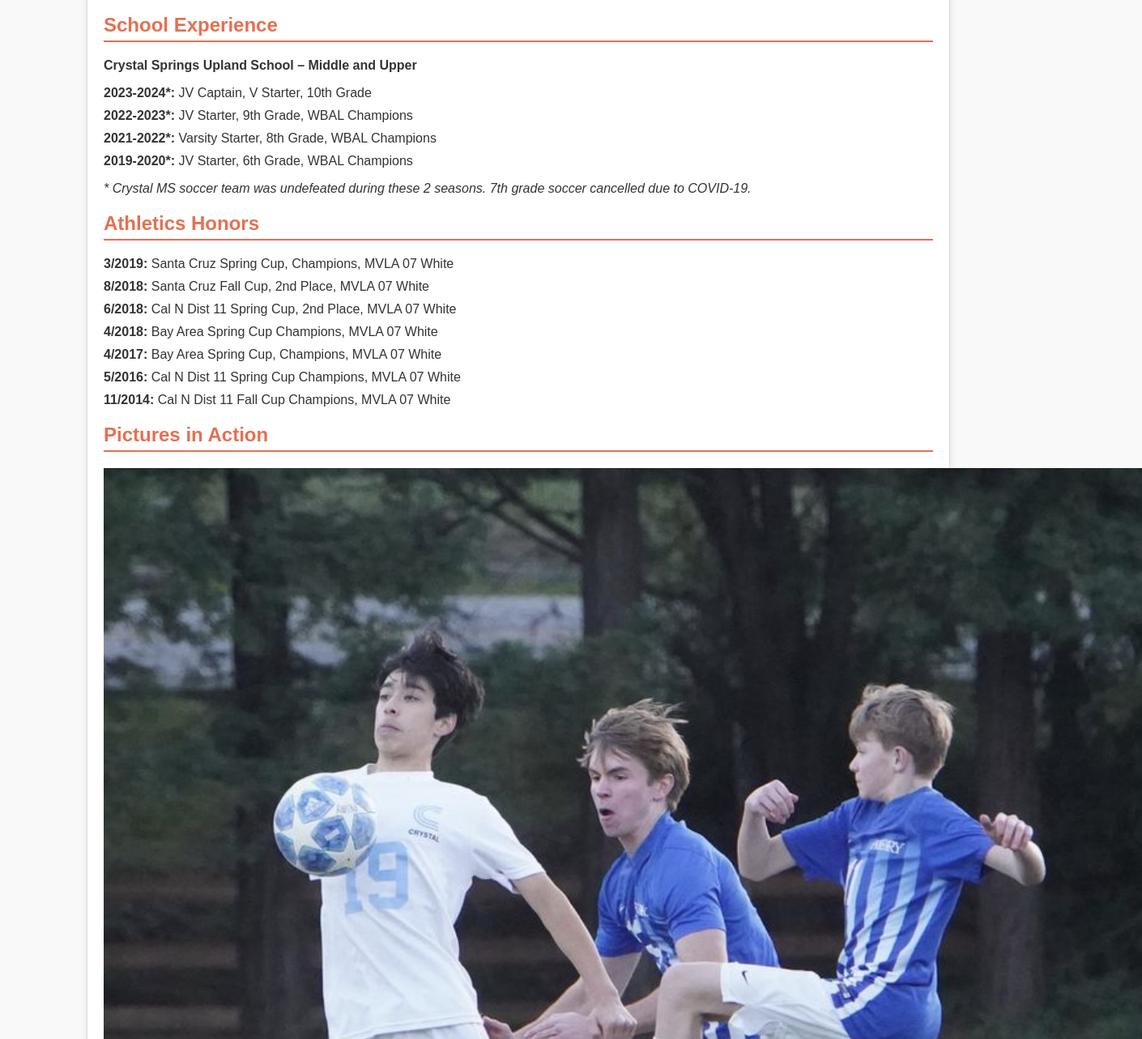
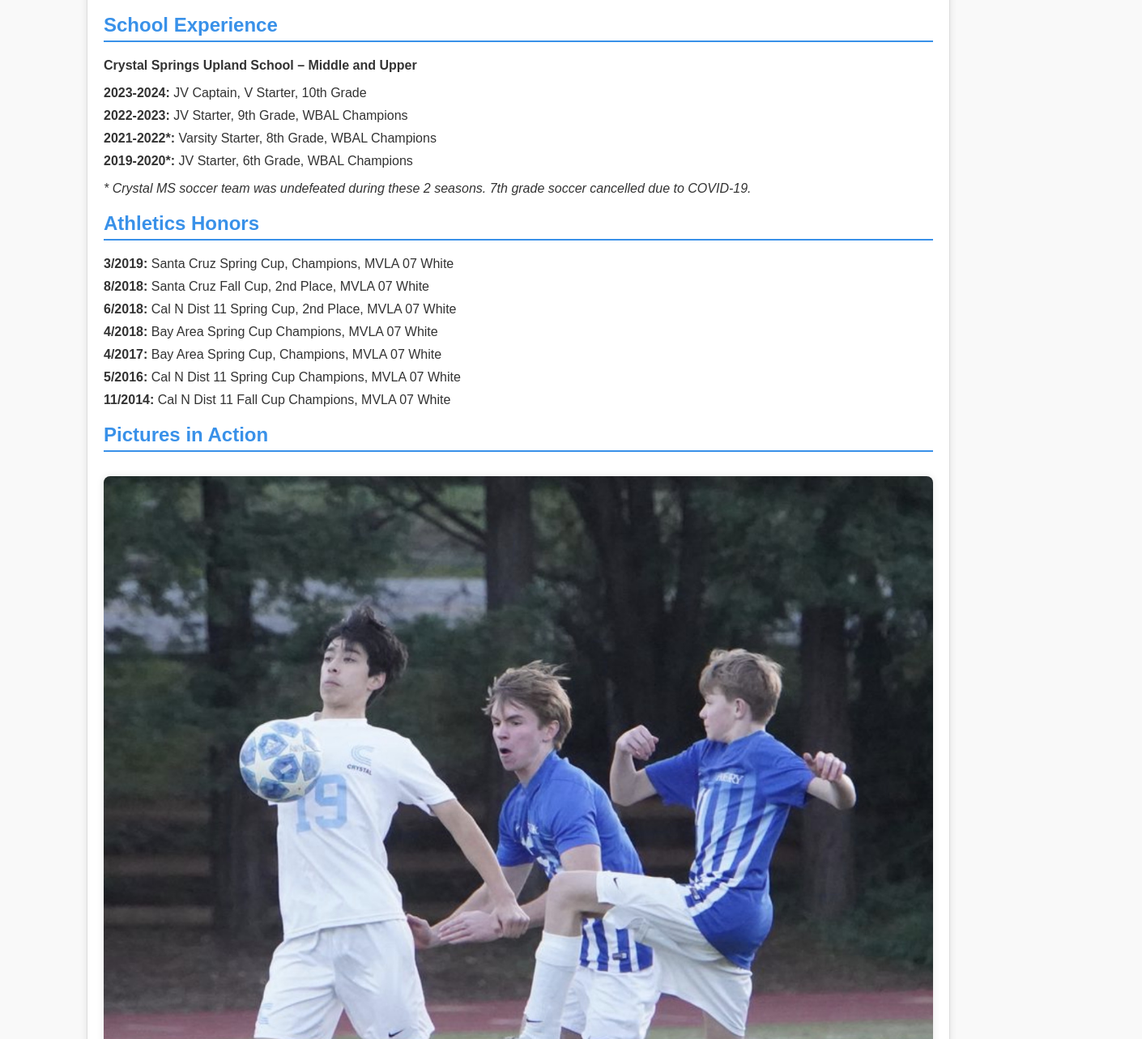
Before and after one commit to Cammm123/CameronWebsite, a plain HTML site: page soccer.html in a window 1280 px wide. Shown: the part 417-1700 px from the top of the page at 81% size, 1410 px wide, since content can reach past the window. Drawn offline with Linux system fonts and the light colour scheme.

Commit message:
cropping pictures, adjusting color

```diff
--- a/soccer.html
+++ b/soccer.html
@@ -58,9 +58,9 @@
             margin: 5px 0;
         }
         .section h2 {
-            border-bottom: 2px solid #e76f51;
+            border-bottom: 2px solid #3991e9;
             padding-bottom: 5px;
-            color: #e76f51;
+            color: #3991e9;
             font-weight: bold;
         }
         .section ul {
@@ -71,10 +71,18 @@
             margin-bottom: 10px;
         }
         .highlight {
-            background-color: #e76f51;
+            background-color: #3991e9;
             color: #fff;
             padding: 2px 6px;
             border-radius: 4px;
+        }
+        .pictures img {
+            width: 100%;
+            max-width: 100%;
+            height: auto;
+            margin-top: 10px;
+            border-radius: 8px;
+            box-shadow: 0 0 10px rgba(0, 0, 0, 0.1);
         }
     </style>
 </head>
@@ -108,8 +116,8 @@
         <h2>School Experience</h2>
         <p><strong>Crystal Springs Upland School – Middle and Upper</strong></p>
         <ul>
-            <li><strong>2023-2024*:</strong> JV Captain, V Starter, 10th Grade</li>
-            <li><strong>2022-2023*:</strong> JV Starter, 9th Grade, WBAL Champions</li>
+            <li><strong>2023-2024:</strong> JV Captain, V Starter, 10th Grade</li>
+            <li><strong>2022-2023:</strong> JV Starter, 9th Grade, WBAL Champions</li>
             <li><strong>2021-2022*:</strong> Varsity Starter, 8th Grade, WBAL Champions</li>
             <li><strong>2019-2020*:</strong> JV Starter, 6th Grade, WBAL Champions</li>
         </ul>
```
Also changed, not shown: STEM.html (+11 -3 lines).
